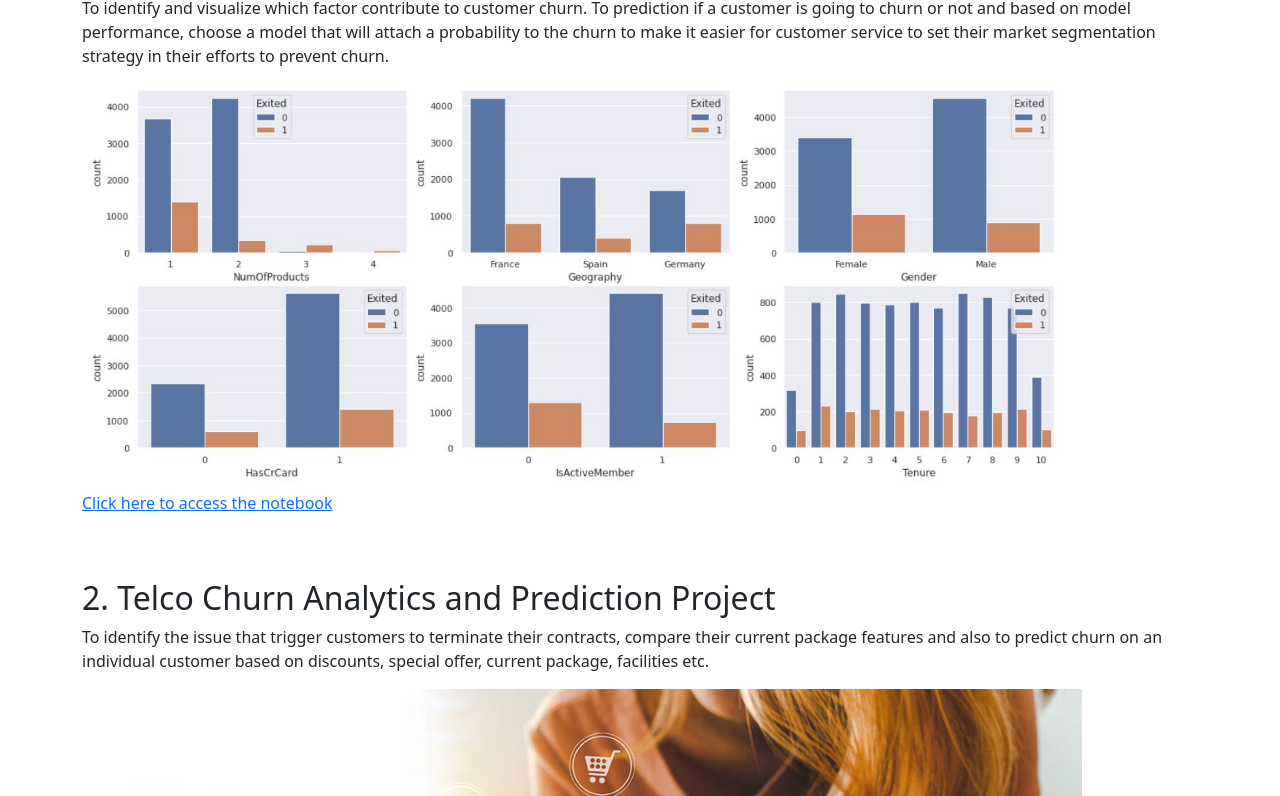
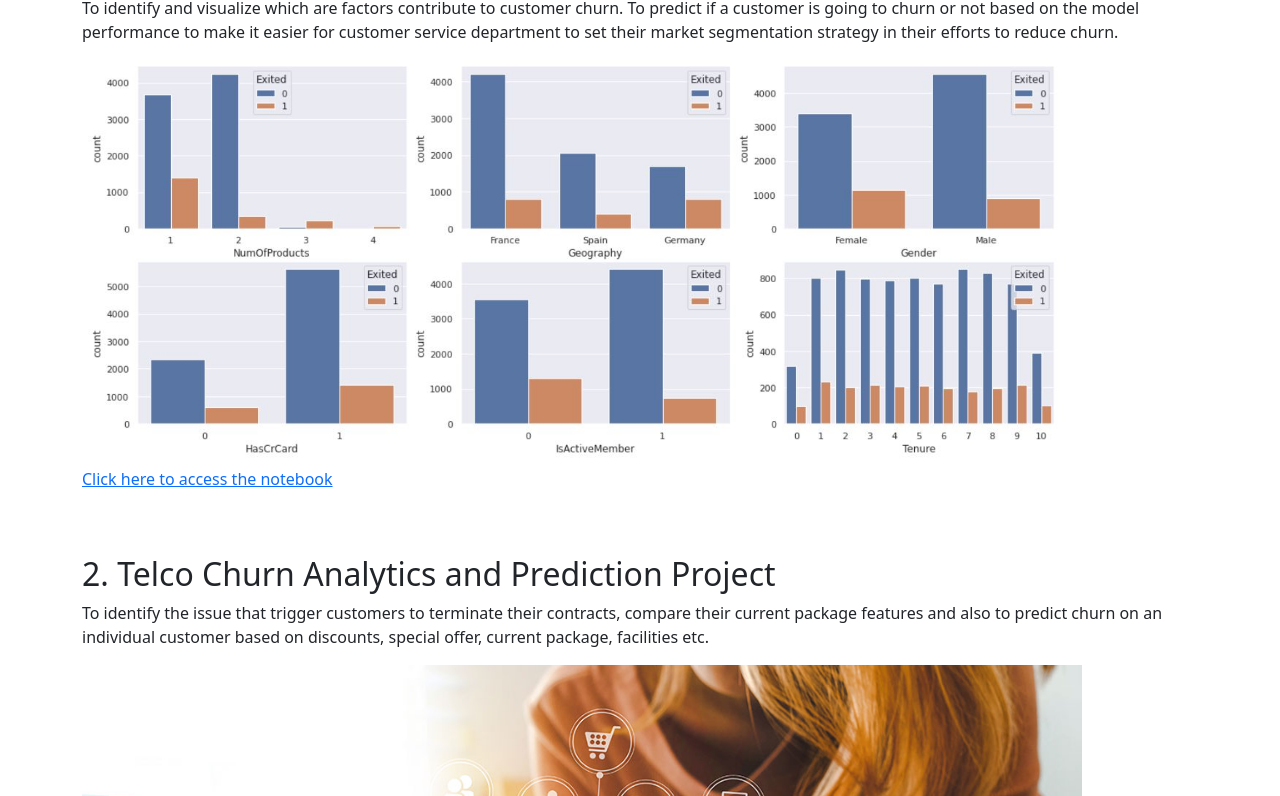
Before and after one commit to kevinyongfy/kevinyongfy.github.io, a plain HTML site: page index.html in a window 1280 px wide. Shown: the part 426-1222 px from the top of the page. Drawn offline with nearby package versions, Linux system fonts and the light colour scheme.

Commit message:
Add files via upload

```diff
--- a/index.html
+++ b/index.html
@@ -32,9 +32,9 @@
 
             <div>
                 <p></p><br></br><h2>1. Bank Customer Churn Prediction </h2>
-                <p>To identify and visualize which factor contribute to customer churn. To prediction if a customer is going to churn or not and based
-                    on model performance, choose a model that will attach a probability to the churn to make it easier for customer service to set their
-                    market segmentation strategy in their efforts to prevent churn.
+                <p>To identify and visualize which are factors contribute to customer churn. To predict if a customer is going to churn or
+                    not based on the model performance to make it easier for customer service department to set their market segmentation
+                    strategy in their efforts to reduce churn.
                 </p>
                 <img src="assets/Bank churn.JPG" alt="bank customer churn prediction" width="1000" height="1000" class='img-fluid' />
                 <p><a href="https://colab.research.google.com/drive/1WgIsyl5tHcWZbBhYUDH2KxGDcUwdZ6Fn?usp=sharing">
@@ -51,9 +51,9 @@
                 Click here to access the notebook</a></p>
             </div>
             <div>
-                <b></b><h2>3. Relationship Between Age and sysBP & sysBP and diaBP</h2>
+                <b></b><h2>3. Relationship Between Age & sysBP and sysBP & diaBP</h2>
                 <p>This is to test the relationship between aging and sysBP and diaBP with the 10 year risk of Coronary Heart Disease,
-                    which showing whether the aging and high blood pressure might cause the Coronary Heart Disease in the 10 year of period
+                    which showing whether the aging and high blood pressure might cause the Coronary Heart Disease in the 10 years of period
                 </p>
                 <img src="assets/heart.jpg" alt="heart disease" width="1000" height="1000" class='img-fluid'/>
                 <P><a href="https://colab.research.google.com/drive/1t01_gHrohFRsRSMEDnSfI8XGqJ1Ozq3-?usp=sharing">
```
